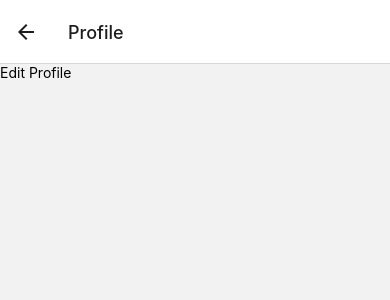
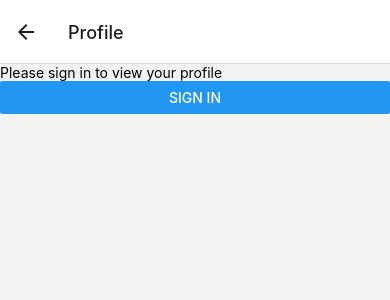
Before and after one commit to EvLeong1/motion-app, a React Native app: screen /Profile in a window 390 px wide. Shown: the top 300 px of the page. Built offline with nearby package versions, Linux system fonts and the light colour scheme; no server answers.

Commit message:
added register functions and profile screen

```diff
--- a/screens/Profile.tsx
+++ b/screens/Profile.tsx
@@ -1,12 +1,43 @@
-import { View, Text } from 'react-native'
-import React from 'react'
+import { View, Text, Button } from 'react-native';
+import React, { useEffect, useState } from 'react';
+import { User, onAuthStateChanged, signOut } from 'firebase/auth';
+import { FIREBASE_AUTH } from '../FirebaseConfig';
 
-const Profile = () => {
+
+const Profile = ({ navigation }: { navigation: any }) => {
+  const [user, setUser] = useState<User | null>(null);
+
+  useEffect(() => {
+    const unsubscribe = onAuthStateChanged(FIREBASE_AUTH, (user) => {
+      setUser(user);
+    });
+
+    return () => unsubscribe();
+  }, []);
+
+  const SignOut = async () => {
+    try {
+      await signOut(FIREBASE_AUTH);
+    } catch (error) {
+      console.error('Error signing out:', error);
+    }
+  };
+
   return (
     <View>
-      <Text>Edit Profile</Text>
+      {user ? (
+        <View>
+          <Text>User: {user.displayName}</Text>
+          <Button title="Sign Out" onPress={SignOut} />
+        </View>
+      ) : (
+        <View>
+          <Text>Please sign in to view your profile</Text>
+          <Button title="Sign In" onPress={() => navigation.navigate('Login')} />
+        </View>
+      )}
     </View>
-  )
-}
+  );
+};
 
-export default Profile
+export default Profile;
--- a/screens/Register.tsx
+++ b/screens/Register.tsx
@@ -6,7 +6,7 @@ import { NavigationContainer } from '@react-navigation/native';
 import { createNativeStackNavigator } from '@react-navigation/native-stack';
 import axios from 'axios';
 import { FIREBASE_AUTH } from '../FirebaseConfig';
-import { createUserWithEmailAndPassword } from '@firebase/auth';
+import { createUserWithEmailAndPassword, updateProfile } from '@firebase/auth';
 
 const Register = ({ navigation }: { navigation: any }) => {
 
@@ -19,9 +19,30 @@ const Register = ({ navigation }: { navigation: any }) => {
     const auth = FIREBASE_AUTH;
 
     const register = async () => {
+
+        if (!username.trim()) {
+            Alert.alert('Error', 'Please enter a username.');
+            return;
+        }
+
+        if (!email.trim()) {
+            Alert.alert('Error', 'Please enter a valid email.');
+            return;
+        }
+        if (!password.trim()) {
+            Alert.alert('Error', 'Please enter a valid password.');
+            return;
+        }
+
         setLoading(true);
         try {
             const response = await createUserWithEmailAndPassword(FIREBASE_AUTH, email, password);
+
+            // Update user's display name in Firebase
+            await updateProfile(response.user, {
+                displayName: username,
+            });
+
             console.log(response);
         } catch (error: any) {
             console.log(error);
@@ -38,6 +59,7 @@ const Register = ({ navigation }: { navigation: any }) => {
                 style={registerStyles.input}
                 onChangeText={(text) => setUserName(text)}
                 placeholder="Username"
+
             />
             <TextInput
                 style={registerStyles.input}
@@ -45,6 +67,9 @@ const Register = ({ navigation }: { navigation: any }) => {
                 placeholder="Email"
                 keyboardType='email-address'
                 autoComplete='email'
+
+
+
             />
             <TextInput
                 style={registerStyles.input}
```
